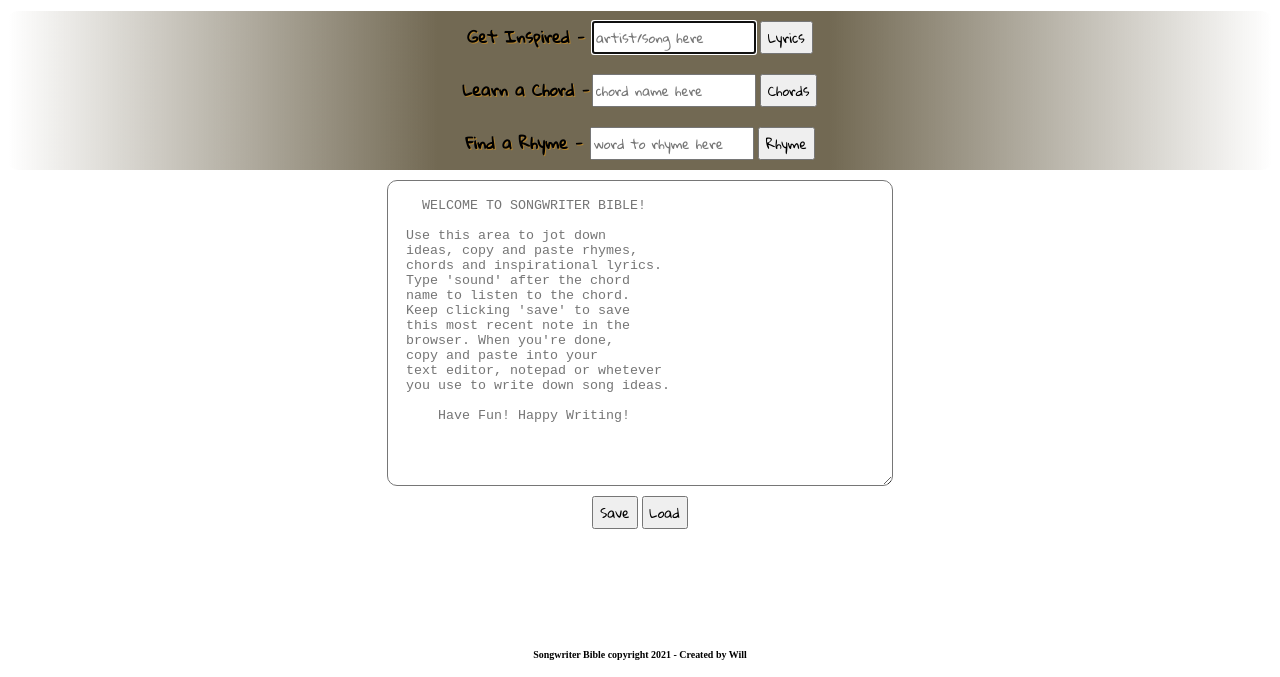
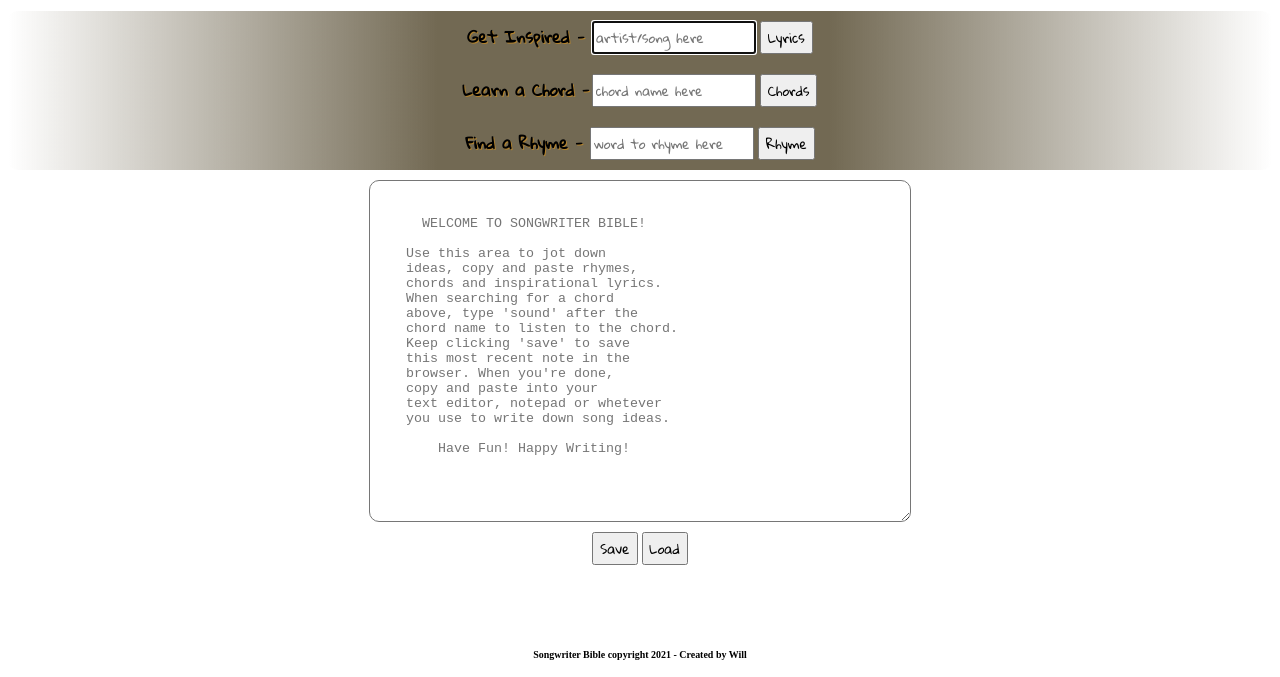
Before and after one commit to willnolin/Songwriter-Bible, a website: page index.html in a window 1280 px wide. Shown: the part 123-800 px from the top of the page. Drawn offline with nearby package versions, Linux system fonts and the light colour scheme.

Commit message:
final p1

```diff
--- a/scales-chords.js
+++ b/scales-chords.js
@@ -1,3 +1,5 @@
+/* This code was taken from https://www.scales-chords.com/ */
+
 function playAudio3(id_number) { var button = document.getElementById('playbut_' + id_number); button.style.background = "url('https://www.scales-chords.com/images/snd-mute-green-2.png') no-repeat"; button.style.backgroundSize = "100%"; var music = document.getElementById('music' + id_number); music.play(); }
 function audioStop(id_number) { var button = document.getElementById('playbut_' + id_number); button.style.background = "url('https://www.scales-chords.com/images/snd-play-green-2.png') no-repeat"; button.style.backgroundSize = "100%"; }
 function scales_chords_api_onload() {
@@ -58,4 +60,3 @@ function ajaxCall(url, params, successCallback, failCallback, ongoingCallback, c
   }
   xhr.setRequestHeader("Content-Type", "application/x-www-form-urlencoded"); xhr.send(paramString);
 }
-// https://www.scales-chords.com/chord-charts/guitar-Fm7-f-n-l-h-1-3-3-1-4-1.jpg
--- a/script.js
+++ b/script.js
@@ -20,8 +20,9 @@ const placeholderMessage = `
   Use this area to jot down
   ideas, copy and paste rhymes,
   chords and inspirational lyrics.
-  Type 'sound' after the chord
-  name to listen to the chord.
+  When searching for a chord
+  above, type 'sound' after the
+  chord name to listen to the chord.
   Keep clicking 'save' to save
   this most recent note in the
   browser. When you're done,
--- a/style.css
+++ b/style.css
@@ -166,7 +166,6 @@ li {
   text-decoration: none;
   cursor: pointer;
 }
-/* ----------------- POP UP BUBBLES -------------------- */
 /* -----TEXT AREA -----------*/
 textarea {
 
@@ -177,10 +176,12 @@ textarea {
   width: 65%;
   max-width: 500px;
   border-radius: 10px;
+  padding: 20px;
+  z-index:2;
 
 }
 
-
+/* ----------------- POP UPs -------------------- */
 #message-area {
   background-color: seashell;
   max-width: 500px;
```
Also changed, not shown: index.html (+0 -1 lines).
